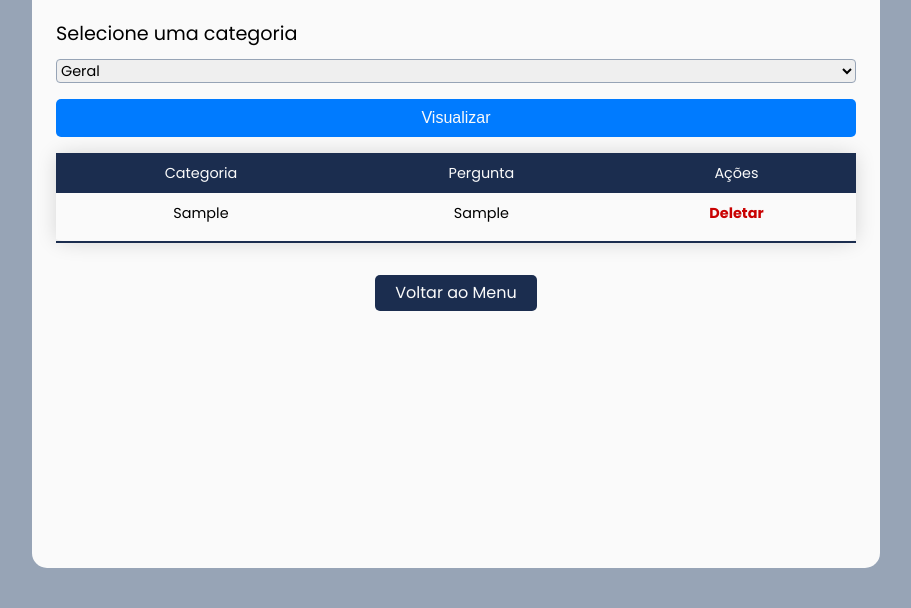
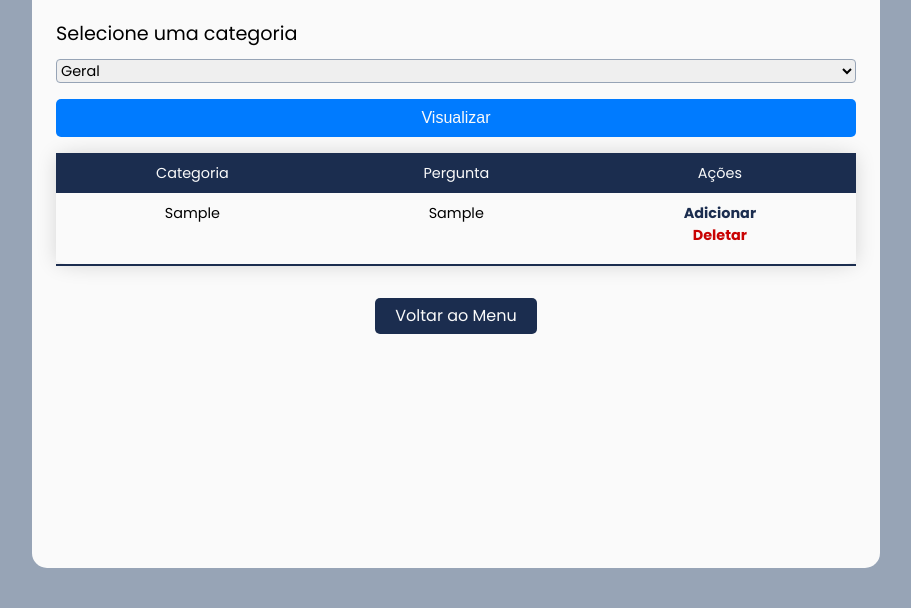
Before and after one commit to ezequielhenrique/chatbot-escolaridade-website, a Flask app: page /visualizar_sugestoes in a window 1280 px wide. Shown: the part 80-688 px from the top of the page, without its empty margins (184-1095 px from the left). Run offline with Flask 3, Linux system fonts and the light colour scheme; tables that the repository leaves empty hold one stand-in row (values such as "Sample post").

Commit message:
parte de adicionar sugestao as peguntas finalizada

```diff
--- a/app.py
+++ b/app.py
@@ -196,6 +196,23 @@ def delete_sugestao(id):
     except:
         return redirect('/erro')
 
+@app.route('/adicionar_ao_banco/<int:id>', methods=['GET', 'POST'])
+def adicionar_ao_banco(id):
+    categoria = Sugestao.query.get_or_404(id).categoria
+    pergunta = Sugestao.query.get_or_404(id).pergunta
+    resposta = 'Clique em "Editar" para adicionar resposta'
+    sugestao_to_delete = Sugestao.query.get_or_404(id)
+    nova_pergunta = Pergunta(categoria=categoria, pergunta=pergunta, resposta=resposta)
+    try:
+        db.session.add(nova_pergunta)
+        db.session.commit()
+        db.session.delete(sugestao_to_delete)
+        db.session.commit()
+        return redirect('/perguntas')
+    except:
+        return redirect('/erro')
+
+
 #____________________________ FLASK RUN ________________________
 if __name__ == '__main__':
     app.run()
--- a/templates/sugestoes_enviadas.html
+++ b/templates/sugestoes_enviadas.html
@@ -28,7 +28,7 @@
                         <td>{{ s.categoria }}</td>
                         <td>{{ s.pergunta }}</td>
                         <td class="table-links">
-                         <!--   <a class="table-button" id="redirecionar_pergunta" href="/adicionar_ao_banco/{{s.id}}">Adicionar</a>-->
+                            <a class="table-button" id="redirecionar_pergunta" href="/adicionar_ao_banco/{{s.id}}">Adicionar</a>
                             <a class="table-button" href="/delete_sugestao/{{s.id}}" style="color: #C90202">Deletar</a>
                         </td>
                     </tr>
```
